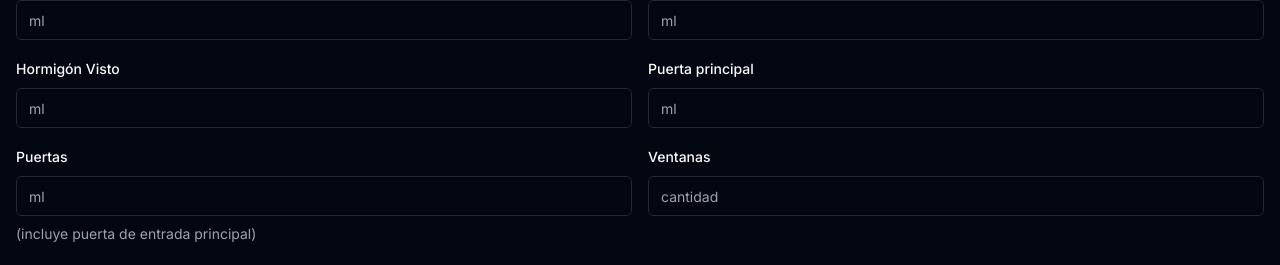
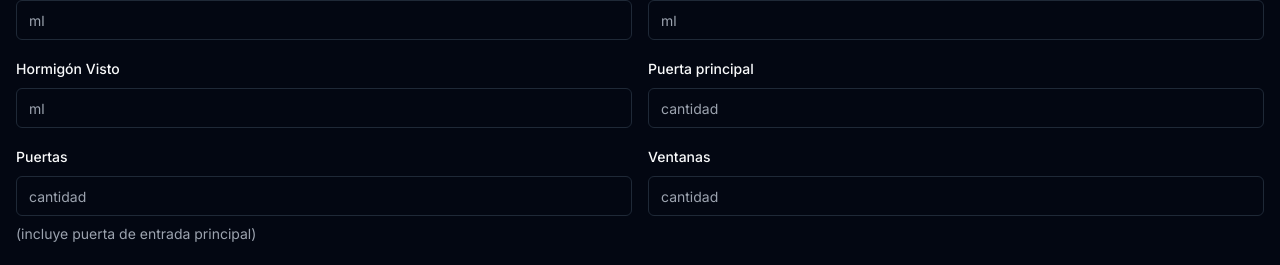
Before and after one commit to ginopastran/BathHouse, a Next.js app: page /etapa-2 in a window 1280 px wide. Shown: the part 312-577 px from the top of the page. Built offline with nearby package versions, Linux system fonts and the light colour scheme.

Commit message:
Fix styling and placeholder text in form components

```diff
--- a/app/page.tsx
+++ b/app/page.tsx
@@ -7,7 +7,7 @@ import axios from "axios";
 const FormularioPage: React.FC = () => {
 
   return (
-    <div className="  flex    p-4 gap-5">
+    <div className=" flex p-4 gap-5">
       <a
         href="/otro"
         className=" bg-white px-3 py-2 text-black rounded-lg text-sm font-medium"
--- a/components/form-etapa-2.tsx
+++ b/components/form-etapa-2.tsx
@@ -226,7 +226,7 @@ export default function FormEtapa2() {
               <FormItem>
                 <FormLabel>Puerta principal</FormLabel>
                 <FormControl>
-                  <Input placeholder="ml" {...field} />
+                  <Input placeholder="cantidad" {...field} />
                 </FormControl>
                 <FormMessage />
               </FormItem>
@@ -239,7 +239,7 @@ export default function FormEtapa2() {
               <FormItem>
                 <FormLabel>Puertas</FormLabel>
                 <FormControl>
-                  <Input placeholder="ml" {...field} />
+                  <Input placeholder="cantidad" {...field} />
                 </FormControl>
                 <FormDescription>
                     (incluye puerta de entrada principal)
@@ -258,7 +258,6 @@ export default function FormEtapa2() {
                 <FormControl>
                   <Input placeholder="cantidad" {...field} />
                 </FormControl>
-
                 <FormMessage />
               </FormItem>
             )}
--- a/tailwind.config.js
+++ b/tailwind.config.js
@@ -1,6 +1,6 @@
 /** @type {import('tailwindcss').Config} */
 module.exports = {
-  darkMode: ["class"],
+  darkMode: ["className"],
   content: [
     './pages/**/*.{ts,tsx}',
     './components/**/*.{ts,tsx}',
```
